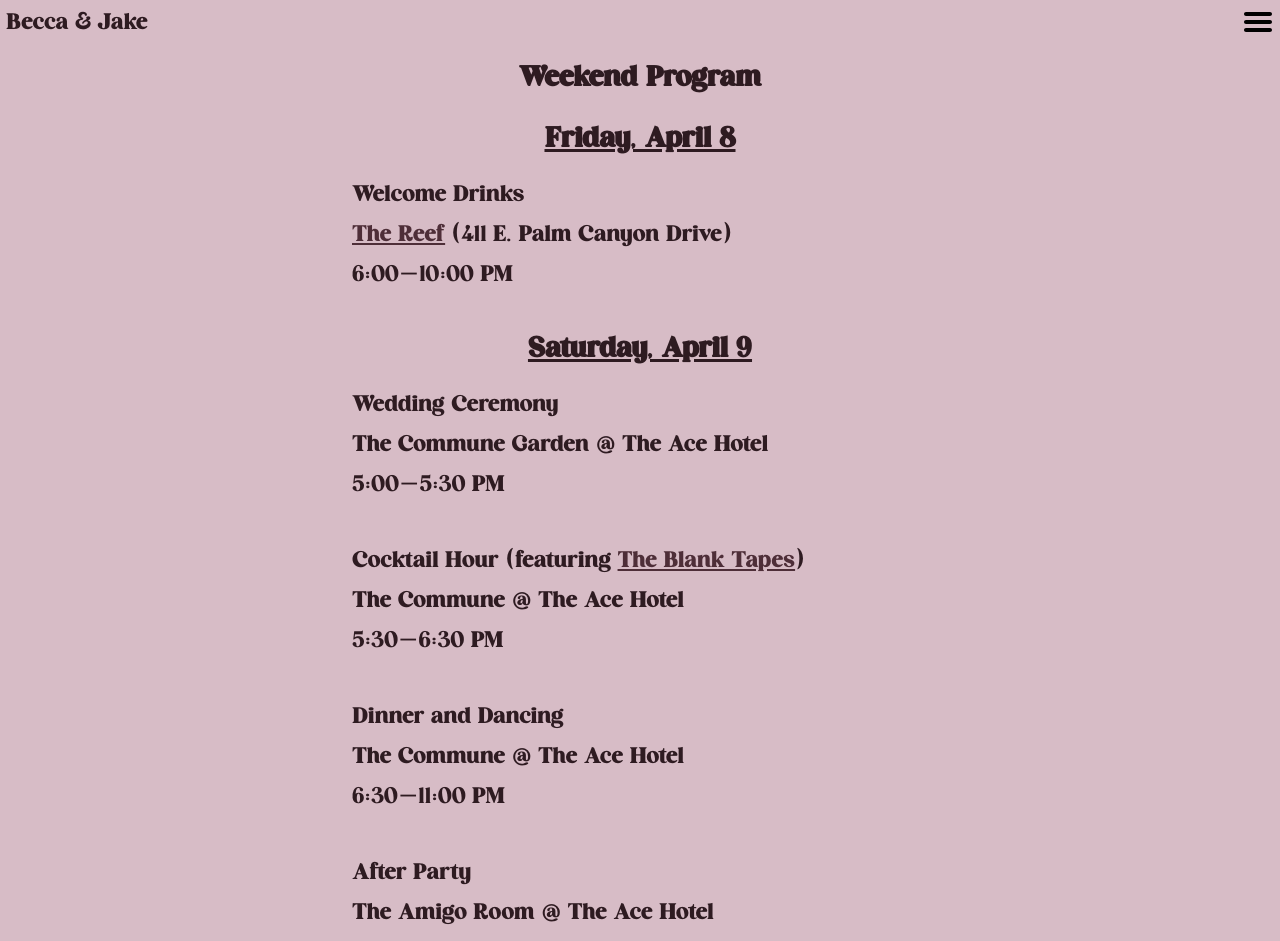
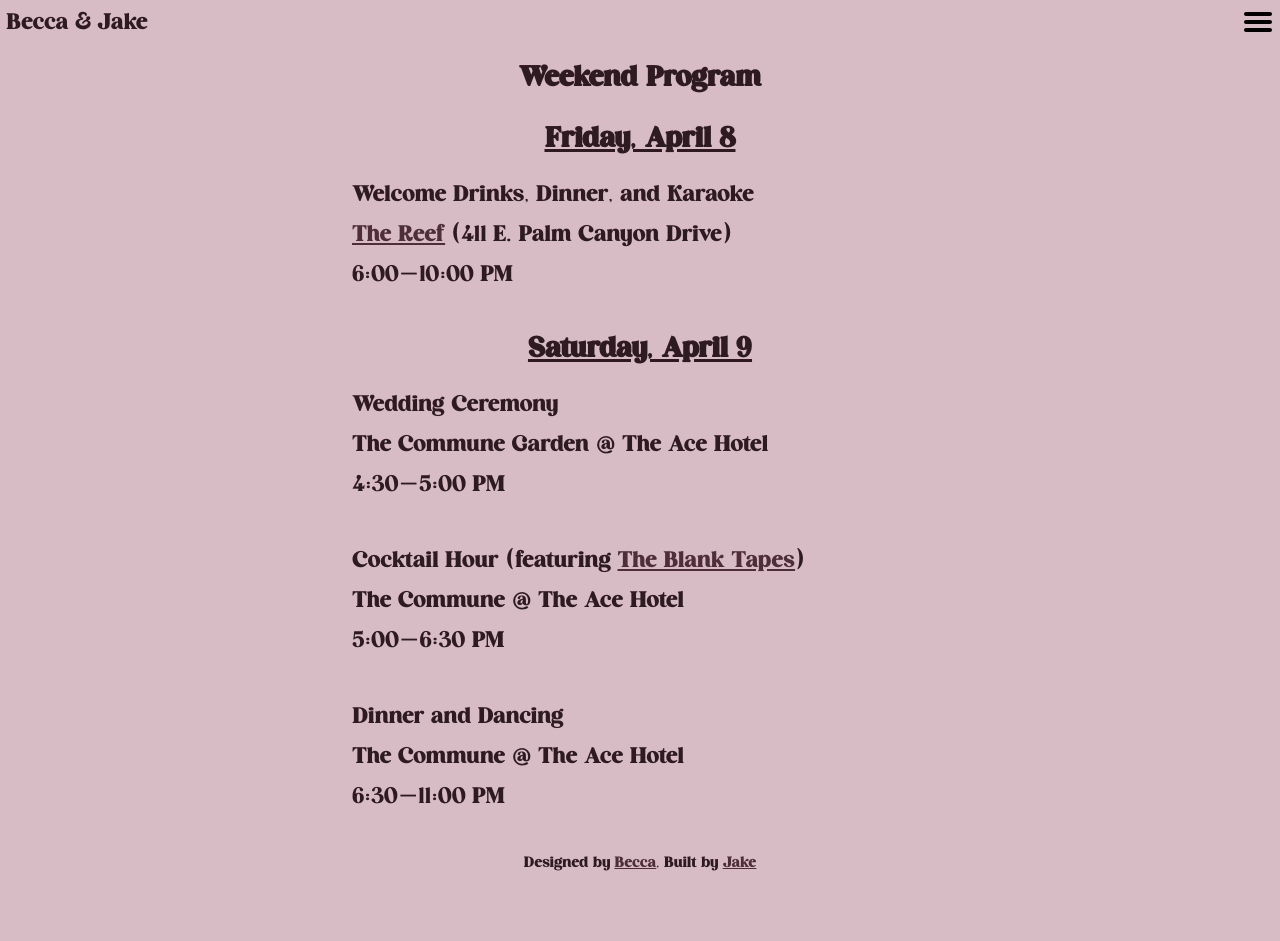
Before and after one commit to jakemcguire/wedding-web, a Next.js app: page /schedule in a window 1280 px wide. Shown: the top 941 px of the page. After the commit the page ends 873 px from the top, so only its background shows below. Built offline with nearby package versions, Linux system fonts and the light colour scheme.

Commit message:
Schedule changes

```diff
--- a/pages/schedule.js
+++ b/pages/schedule.js
@@ -15,7 +15,7 @@ export default function Schedule() {
       <div className={styles.schedule}>
         <span className={styles.day}>Friday, April 8</span>
         <span className={styles.eventDetails}>
-            <span>Welcome Drinks</span>
+            <span>Welcome Drinks, Dinner, and Karaoke</span>
             <span><a href="https://www.thereefpalmsprings.com/" target="_blank" rel="noreferrer">The Reef</a> (411 E. Palm Canyon Drive)</span>
             <span>6:00-10:00 PM</span>
         </span>
@@ -23,23 +23,18 @@ export default function Schedule() {
         <span className={styles.eventDetails}>
             <span>Wedding Ceremony</span>
             <span>The Commune Garden @ The Ace Hotel</span>
-            <span>5:00-5:30 PM</span>
+            <span>4:30-5:00 PM</span>
         </span>
         <span className={styles.eventDetails}>
             <span>Cocktail Hour (featuring <a href="https://www.theblanktapes.com/" target="_blank" rel="noreferrer">The Blank Tapes</a>)</span>
             <span>The Commune @ The Ace Hotel</span>
-            <span>5:30-6:30 PM</span>
+            <span>5:00-6:30 PM</span>
         </span>
         <span className={styles.eventDetails}>
             <span>Dinner and Dancing</span>
             <span>The Commune @ The Ace Hotel</span>
             <span>6:30-11:00 PM</span>
         </span>
-        <span className={styles.eventDetails}>
-            <span>After Party</span>
-            <span>The Amigo Room @ The Ace Hotel</span>
-            <span>11:00 PM - Late</span>
-        </span>
       </div>
     </section>
   )
```
